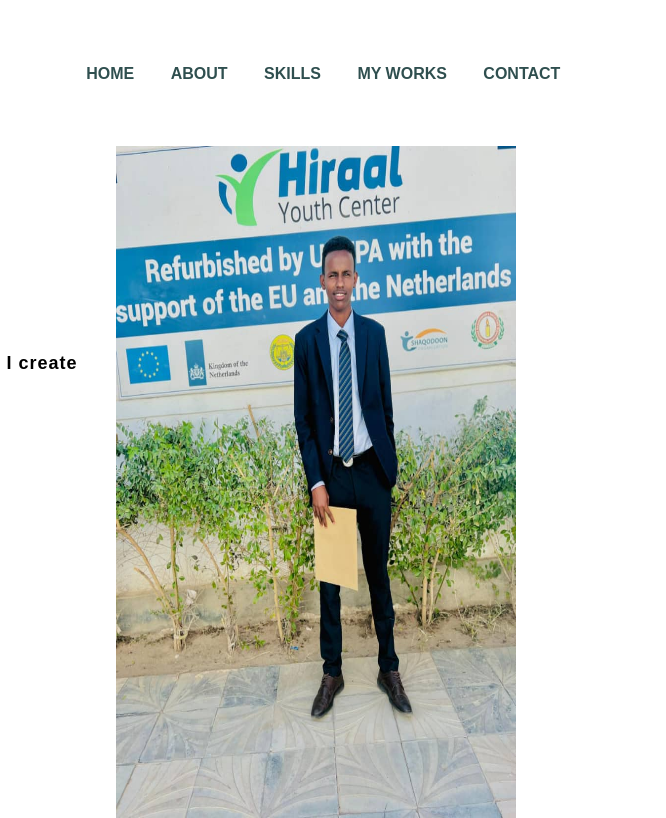
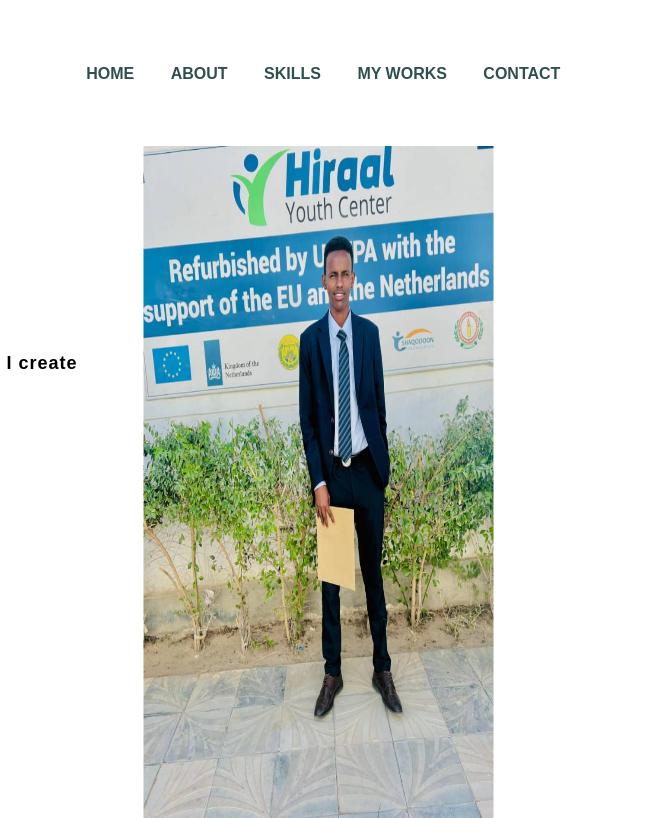
Before and after one commit to Ahmedzanjo1122/webproject, a plain HTML site: page index.html in a window 1280 px wide. Shown: the full height of the page, 614-1280 px from the left. Drawn offline with nearby package versions, Linux system fonts and the light colour scheme.

Commit message:
index.html

```diff
--- a/index.html
+++ b/index.html
@@ -29,8 +29,8 @@
         </div>
 
         <div class="image">
-            <img src="imag/sawiro.jpg" width="400"
-     height="400" class="girl">
+            <img src="imag/sawiro.jpg" width="350"
+     height="350" class="girl">
         </div>
 
         <div class="icons">
```
